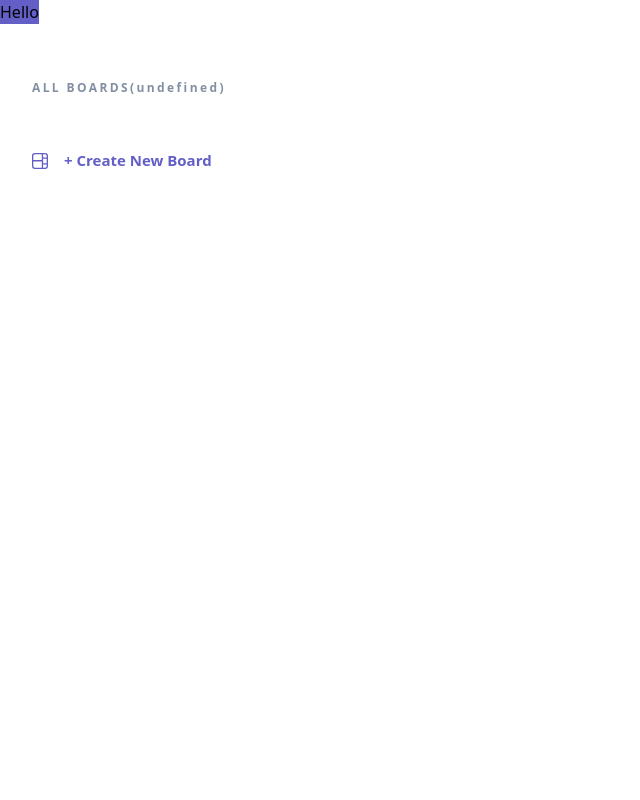
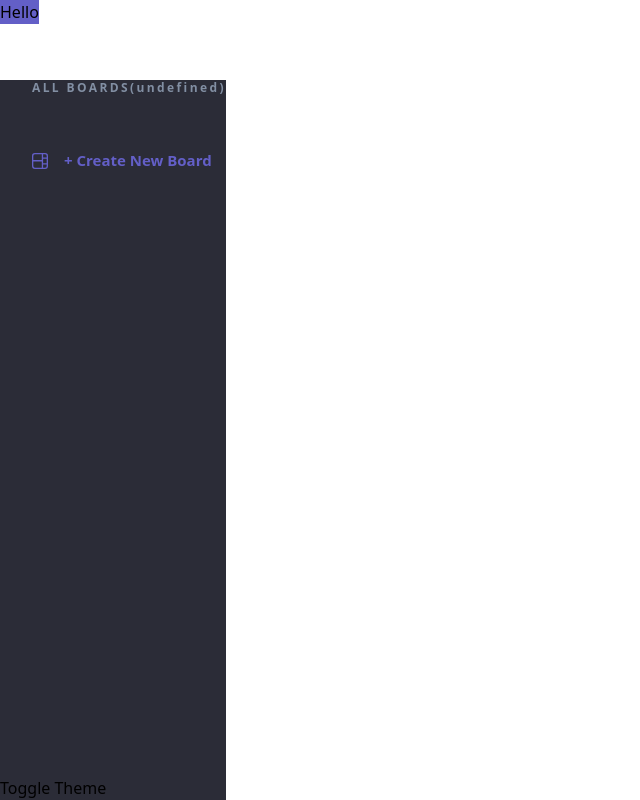
Before and after one commit to davidthus/svelte-kanban-task-management, a SvelteKit app: page / in a window 1280 px wide. Shown: the whole page, without its empty margins (0-640 px from the left). Built offline with nearby package versions, Linux system fonts and the light colour scheme.

Commit message:
add theme toggle

```diff
--- a/src/lib/boardTab.svelte
+++ b/src/lib/boardTab.svelte
@@ -6,7 +6,7 @@
 	let hover;
 
 	const baseStyles =
-		'flex gap-4 pl-8 py-4 rounded-r-full text-grey headingm items-center hover:bg-lightInactiveBoardTabHover hover:text-purple dark:bg-darkInactiveBoardTabHover dark:hover:text-purple hover:cursor-pointer';
+		'flex gap-4 pl-8 py-4 rounded-r-full text-grey headingm items-center bg-lightButtonPrimaryBg dark:bg-darkButtonPrimaryBg hover:bg-lightInactiveBoardTabHover hover:text-purple dark:bg-darkInactiveBoardTabHover dark:hover:text-purple hover:cursor-pointer';
 
 	const activeStyles = 'bg-purple text-white';
 	let state = buttonStateTypes.DEFAULT;
--- a/src/lib/sidebar.svelte
+++ b/src/lib/sidebar.svelte
@@ -2,10 +2,17 @@
 	import { BoardIcon } from '../assets';
 	import { buttonStateTypes } from '../constants/buttonStateTypes';
 	import { boards } from '../stores/boardStore';
+	import { toggleTheme } from '../stores/dataStore';
 	import BoardTab from './boardTab.svelte';
+
+	function handleToggleTheme() {
+		toggleTheme();
+	}
 </script>
 
-<aside class="flex flex-col justify-between max-w-xs fixed left-0 bottom-0 h-[90vh]">
+<aside
+	class="flex flex-col justify-between max-w-xs fixed left-0 bottom-0 h-[90vh] bg-lightAsideBg dark:bg-darkAsideBg"
+>
 	<section class="flex flex-col gap-5 ">
 		<h3 class="headings text-grey pl-8">ALL BOARDS({$boards.length})</h3>
 		<menu class="flex flex-col">
@@ -16,7 +23,10 @@
 			{/if}
 		</menu>
 		<button class="flex gap-4 pl-8 py-4 items-center hover:cursor-pointer text-purple headingm"
-			><BoardIcon state={buttonStateTypes.HOVER} /> + Create New Board</button
+			><BoardIcon state={buttonStateTypes.HOVER} />+ Create New Board</button
 		>
 	</section>
+	<section>
+		<button on:click={handleToggleTheme}>Toggle Theme</button>
+	</section>
 </aside>
--- a/src/routes/+layout.svelte
+++ b/src/routes/+layout.svelte
@@ -2,6 +2,17 @@
 	import Navbar from '$lib/navbar.svelte';
 	import Sidebar from '$lib/sidebar.svelte';
 	import '../app.css';
+	import { themeTypes } from '../constants/themeTypes';
+	import { data } from '../stores/dataStore';
+
+	data.subscribe((value) => {
+		console.log(value);
+		if (value.theme === themeTypes.LIGHTTHEME) {
+			document.documentElement.classList.add('dark');
+		} else {
+			document.documentElement.classList.remove('dark');
+		}
+	});
 </script>
 
 <Navbar />
--- a/src/stores/dataStore.js
+++ b/src/stores/dataStore.js
@@ -28,7 +28,7 @@ export function toggleSidebar() {
 export function toggleTheme() {
 	data.update((prev) => ({
 		...prev,
-		theme: themeTypes === 1 ? themeTypes.DARKTHEME : themeTypes.LIGHTTHEME
+		theme: prev.theme === 1 ? themeTypes.DARKTHEME : themeTypes.LIGHTTHEME
 	}));
 }
 
--- a/tailwind.config.cjs
+++ b/tailwind.config.cjs
@@ -3,6 +3,7 @@ const plugin = require('tailwindcss/plugin');
 /** @type {import('tailwindcss').Config} */
 module.exports = {
 	content: ['./src/**/*.{html,js,svelte,ts}'],
+	darkMode: 'class',
 	theme: {
 		colors: {
 			darkBodyBg: '#20212C',
@@ -74,7 +75,7 @@ module.exports = {
 			purple: '#635FC7',
 			lightBlue: '#A8A4FF',
 			red: '#EA5555',
-			white: "#FFFFFF",
+			white: '#FFFFFF',
 			normalTheme: 'black',
 			EditDropDown: '#20212C'
 		},
```
